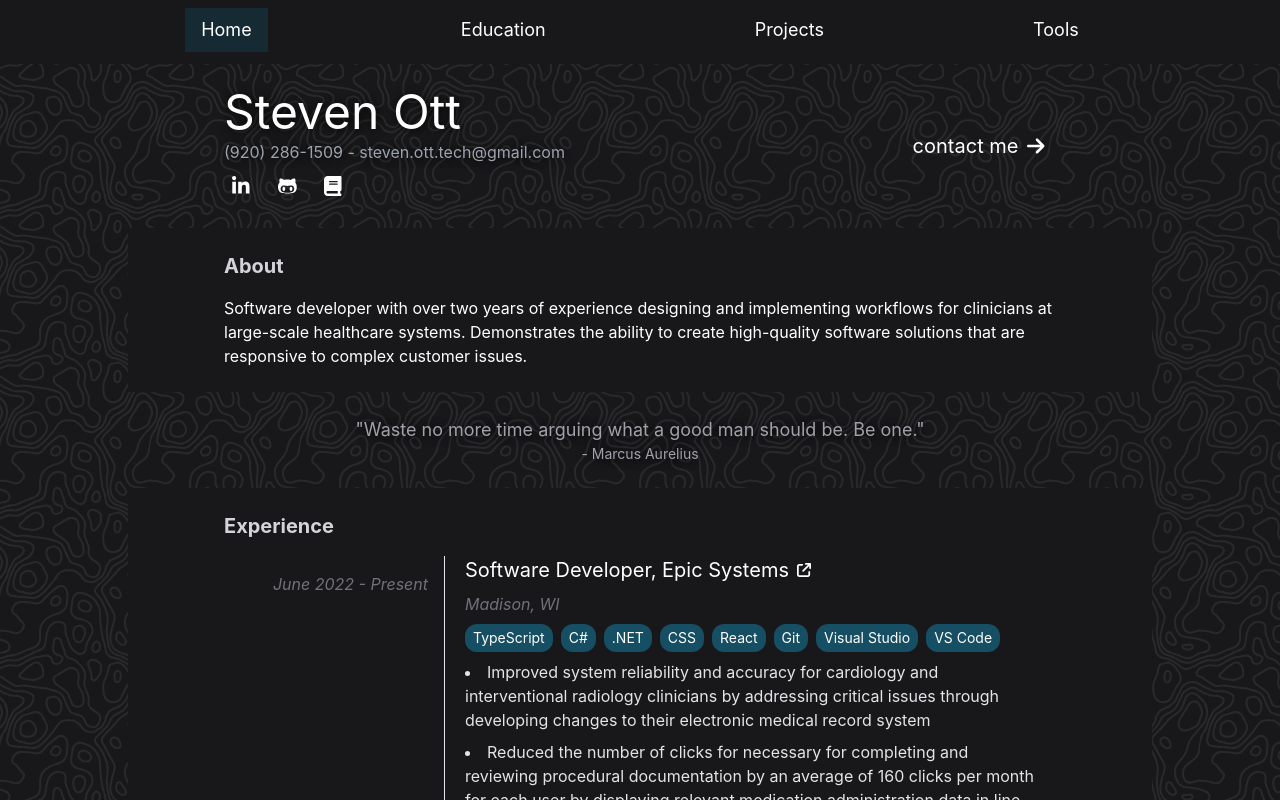
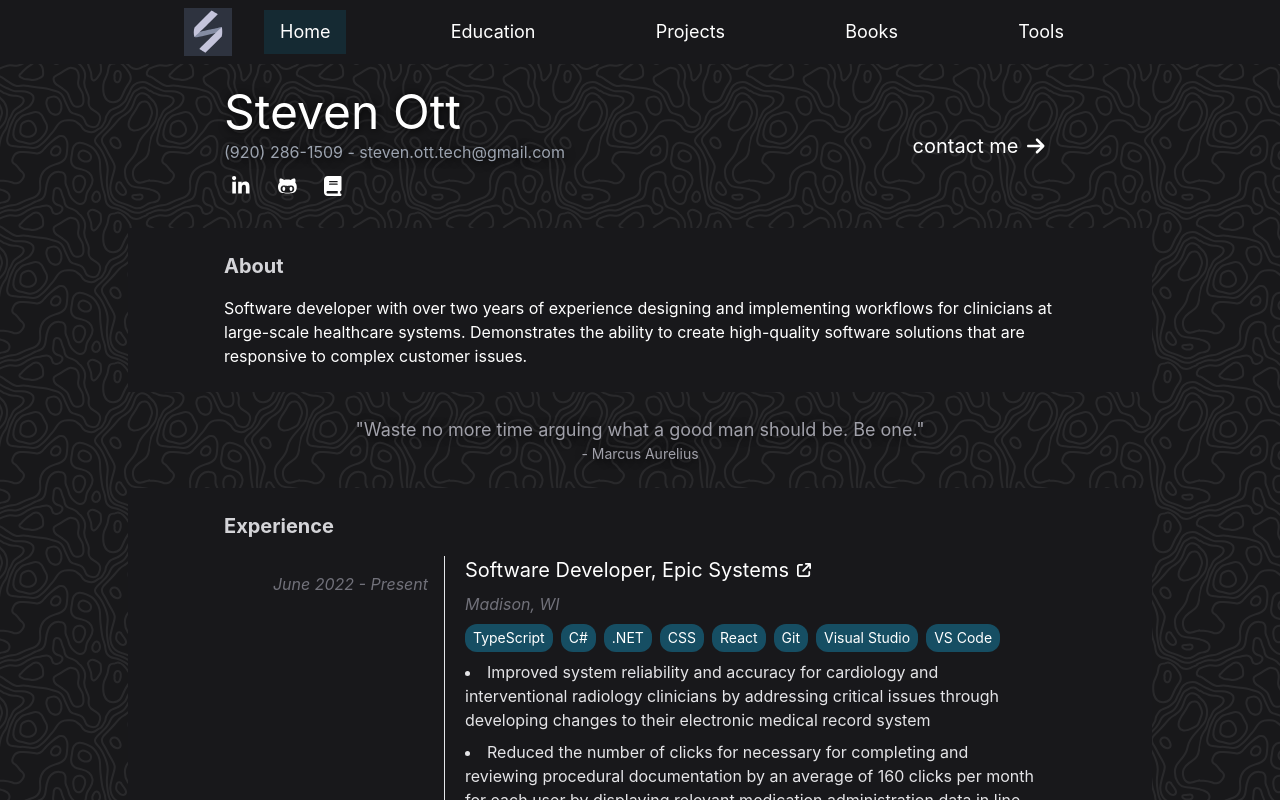
Before and after one commit to stuott/my-portfolio, a React (Create React App) app: page / in a window 1280 px wide. Shown: the top 800 px of the page. Built offline with nearby package versions, Linux system fonts and the light colour scheme.

Commit message:
Clean up the Navbar and add books to the menu

```diff
--- a/src/components/books/BookReviews.tsx
+++ b/src/components/books/Books.tsx
@@ -6,7 +6,7 @@
 import BookTable from "./BookTable";
 import { book } from "./types";
 
-const BookReviews = () => {
+const Books = () => {
   const [bookData, setBookData] = useState<book | null>(null);
   const [search, setSearch] = useState<string>("");
   const [filteredBooks, setFilteredBooks] = useState<book[]>(data.books);
@@ -92,4 +92,4 @@
   );
 };
 
-export default BookReviews;
+export default Books;
--- a/src/components/index.tsx
+++ b/src/components/index.tsx
@@ -1,5 +1,5 @@
 import { Page } from "types/index";
-import BookReviews from "./books/BookReviews";
+import Books from "./books/Books";
 import Education from "./education/Education";
 import Home from "./home/Home";
 import Projects from "./projects/Projects";
@@ -51,10 +51,10 @@
     background: backgrounds.SUDOKU,
   },
   {
-    path: "/projects/book-reviews",
-    name: "Book Reviews",
-    Component: BookReviews,
-    showInNavbar: false,
+    path: "/books",
+    name: "Books",
+    Component: Books,
+    showInNavbar: true,
     background: backgrounds.INTERSECT,
   },
   {
--- a/src/components/layout/Navbar.tsx
+++ b/src/components/layout/Navbar.tsx
@@ -1,32 +1,109 @@
+import { faBars } from "@fortawesome/free-solid-svg-icons";
 import classNames from "classnames";
+import { Button } from "components/common";
+import { useState } from "react";
 import { NavLink } from "react-router-dom";
 import { Page } from "types";
 
 function Navbar(props: { pages: Page[] }) {
   const { pages } = props;
+  const [menuOpen, setMenuOpen] = useState(false);
 
-  function getLinkClasses({ isActive }: { isActive: boolean }) {
+  const toggleMenu = () => setMenuOpen(!menuOpen);
+
+  return (
+    <>
+      <nav className="fixed w-full text-white">
+        {/* Mobile menu button, logo, and desktop menu (actual navbar) */}
+        <div className="flex bg-zinc-900 items-center px-2 md:px-6 lg:px-12 max-w-screen-lg mx-auto">
+          <div className="sm:hidden absolute left-4">
+            <Button icon={faBars} onClick={toggleMenu} />
+          </div>
+          <div className="flex w-full justify-center items-center sm:justify-between">
+            <Logo />
+            <DesktopMenu pages={pages} />
+          </div>
+        </div>
+        {/* Mobile menu (displayed on entire screen when button is clicked) */}
+        <MobileMenu pages={pages} menuOpen={menuOpen} toggleMenu={toggleMenu} />
+      </nav>
+      <div className="h-16 bg-zinc-900"></div>
+    </>
+  );
+}
+
+const Logo = () => (
+  <div className="flex flex-shrink-0">
+    <img
+      className="h-16 w-auto p-2"
+      src={process.env.PUBLIC_URL + "/graphics/logo_512.svg"}
+      alt="logo"
+    />
+  </div>
+);
+
+const DesktopMenu = (props: { pages: Page[] }) => {
+  const { pages } = props;
+
+  function getDesktopLinkClasses({ isActive }: { isActive: boolean }) {
     return classNames("text-lg px-4 py-2 transition hover:bg-cyan-700", {
       "bg-cyan-700/20": isActive,
     });
   }
 
   return (
-    <>
-      <header className="mx-auto text-white bg-zinc-900 fixed top-0 h-16 w-full z-50">
-        <nav className="px-2 py-2 flex justify-evenly">
-          {pages.map(({ path, name }) => {
-            return (
-              <NavLink to={path} className={getLinkClasses}>
-                {name}
-              </NavLink>
-            );
-          })}
-        </nav>
-      </header>
-      <div className="h-16 bg-zinc-900"></div>
-    </>
+    <div className="hidden sm:block flex-grow px-6">
+      <div className="flex flex-row justify-between">
+        {pages.map((page) => (
+          <NavLink
+            key={page.path}
+            to={page.path}
+            className={getDesktopLinkClasses}
+          >
+            {page.name}
+          </NavLink>
+        ))}
+      </div>
+    </div>
   );
+};
+
+interface MobileMenuProps {
+  pages: Page[];
+  menuOpen: boolean;
+  toggleMenu: () => void;
 }
 
+const MobileMenu = ({ pages, menuOpen, toggleMenu }: MobileMenuProps) => {
+  const menuClasses = classNames(
+    "sm:hidden overflow-hidden w-full",
+    "backdrop-blur-lg bg-zinc-950/50",
+    "transition-all duration-300",
+    { "h-screen": menuOpen, "h-0": !menuOpen }
+  );
+
+  function getMobileLinkClasses({ isActive }: { isActive: boolean }) {
+    return classNames("text-2xl mx-5 py-5 text-white text-center", {
+      "bg-cyan-950/90": isActive,
+      "bg-cyan-950/50 hover:bg-cyan-950/70": !isActive,
+    });
+  }
+
+  return (
+    <div className={menuClasses}>
+      <div className="flex flex-col gap-1 py-2">
+        {pages.map((page) => (
+          <NavLink
+            to={page.path}
+            className={getMobileLinkClasses}
+            onClick={toggleMenu}
+          >
+            {page.name}
+          </NavLink>
+        ))}
+      </div>
+    </div>
+  );
+};
+
 export default Navbar;
```
